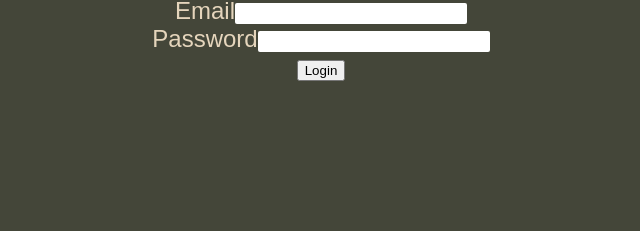
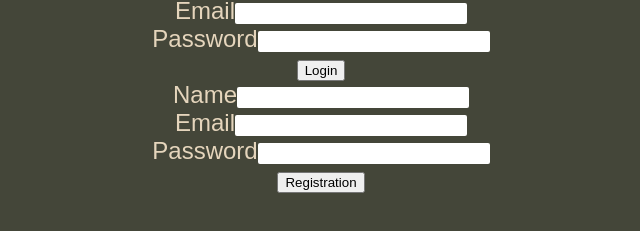
Before and after one commit to tuzegor/goit-react-hw-08-phonebook-login, a React (Create React App) app: page /register in a window 1280 px wide. Shown: the part 537-768 px from the top of the page, without its empty margins (319-959 px from the left). Built offline with nearby package versions, Linux system fonts and the light colour scheme; no server answers.

Commit message:
Added register form

```diff
--- a/src/App.jsx
+++ b/src/App.jsx
@@ -1,5 +1,5 @@
 import React from 'react';
-import { Route, Switch, Redirect } from 'react-router-dom';
+// import { Route, Switch, Redirect } from 'react-router-dom';
 import Contacts from './views/Contacts';
 import Login from './views/Login';
 import Register from './views/Register';
@@ -9,6 +9,7 @@ export default function App() {
     <div className="App">
       <Contacts />
       <Login />
+      <Register />
       {/* <Switch>
         <Route path="/login" component={Login} />
         <Route path="/register" component={Register} />
--- a/src/components/RegisterForm/RegisterForm.jsx
+++ b/src/components/RegisterForm/RegisterForm.jsx
@@ -1,4 +1,65 @@
-import React from 'react';
+import { useState } from 'react';
+import style from './RegisterForm.module.css';
+
 export default function RegisterForm() {
-  return <></>;
+  const [name, setName] = useState('');
+  const [email, setEmail] = useState('');
+  const [password, setPassword] = useState('');
+
+  const formSubmit = event => {
+    event.preventDefault();
+    const user = { name, email, password };
+    console.log(user);
+
+    setName('');
+    setEmail('');
+    setPassword('');
+  };
+  return (
+    <form className={style.registrationForm} onSubmit={formSubmit}>
+      <div className={style.inputWrapper}>
+        <label className={style.nameTitle}>
+          <span>Name</span>
+          <input
+            className={style.nameField}
+            type="text"
+            name="name"
+            value={name}
+            required
+            onChange={event => setName(event.target.value)}
+          />
+        </label>
+      </div>
+
+      <div className={style.inputWrapper}>
+        <label className={style.emailTitle}>
+          <span>Email</span>
+          <input
+            className={style.emailField}
+            type="email"
+            name="email"
+            value={email}
+            required
+            onChange={event => setEmail(event.target.value)}
+          />
+        </label>
+      </div>
+      <div className={style.inputWrapper}>
+        <label className={style.passwordTitle}>
+          <span>Password</span>
+          <input
+            className={style.passwordField}
+            type="password"
+            name="password"
+            value={password}
+            required
+            onChange={event => setPassword(event.target.value)}
+          />
+        </label>
+      </div>
+      <button className={style.submitBtn} type="submit">
+        Registration
+      </button>
+    </form>
+  );
 }
--- a/src/views/Register.jsx
+++ b/src/views/Register.jsx
@@ -1,6 +1,6 @@
 import React from 'react';
-import RegisterForm from '../components/LoginForm/LoginForm';
+import RegisterForm from '../components/RegisterForm/RegisterForm';
 
 export default function Register() {
-  return <></>;
+  return <RegisterForm />;
 }
```
